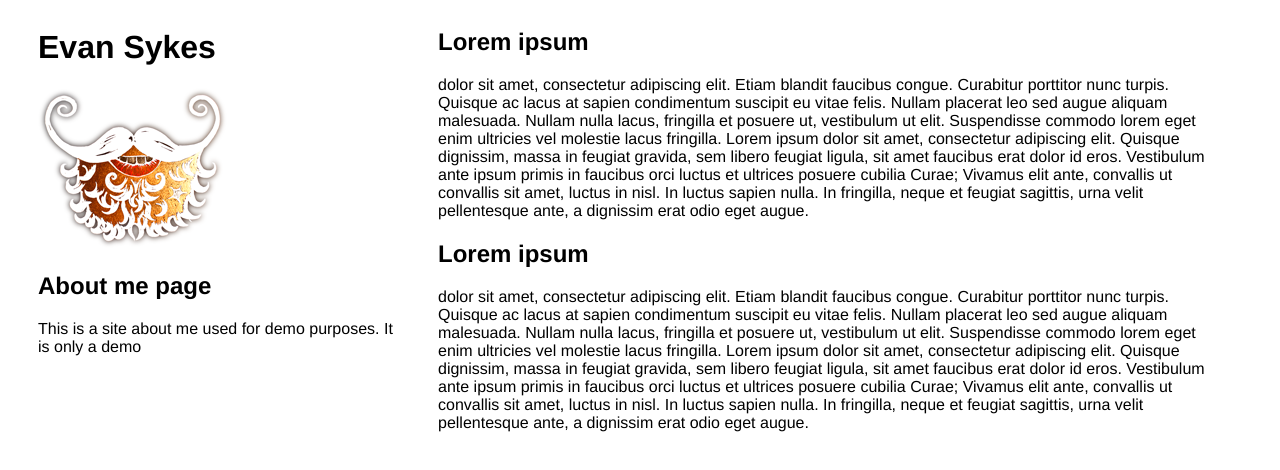
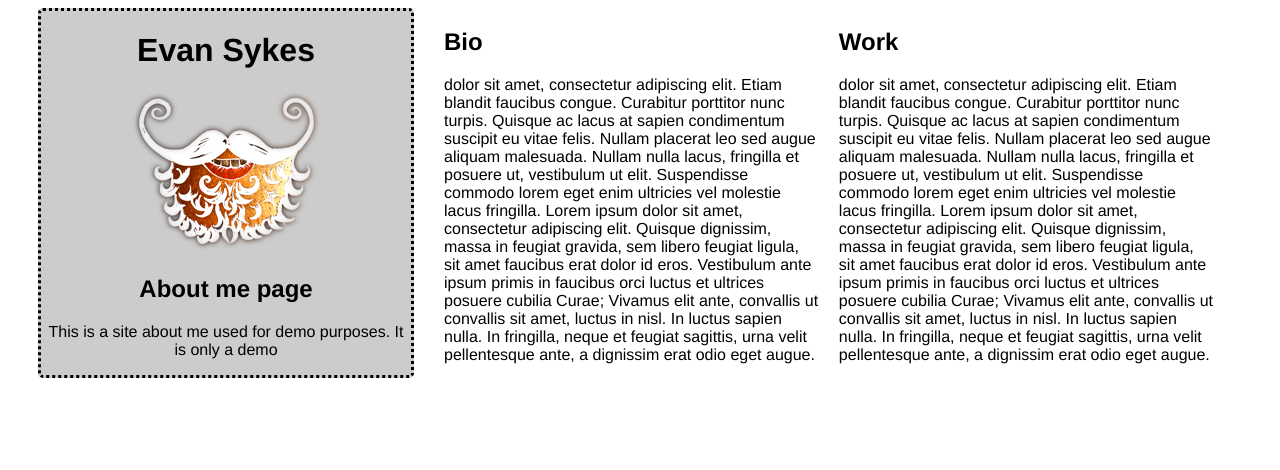
Before and after one commit to dsnunes/About-me-RWD, a plain HTML site: page index.html in a window 1280 px wide. Drawn offline with Linux system fonts and the light colour scheme.

Commit message:
More styling and structure

```diff
--- a/css/styles.css
+++ b/css/styles.css
@@ -1,3 +1,9 @@
 body
-{
-font-family: helvetica, arial, georgia;}
+	{
+	font-family: helvetica, arial, georgia;}
+
+.sidebar
+	{background:#CCCCCC;
+	text-align:center;
+	border-radius:5px;
+	border-style:dotted;}
--- a/index.html
+++ b/index.html
@@ -13,17 +13,24 @@
 
 <body>
 	<div class="container-fluid">
-    	<div class="span4">
+    	<div class="span4 sidebar">
         	<h1>Evan Sykes</h1>
             <img src="img/beardgliter.png">
             	<h2>About me page</h2>
             		<p>This is a site about me used for demo purposes. It is only a demo</p>
         </div>
         <div class="span8">
-        	<h2>Lorem ipsum</h2>
-            <p>dolor sit amet, consectetur adipiscing elit. Etiam blandit faucibus congue. Curabitur porttitor nunc turpis. Quisque ac lacus at sapien condimentum suscipit eu vitae felis. Nullam placerat leo sed augue aliquam malesuada. Nullam nulla lacus, fringilla et posuere ut, vestibulum ut elit. Suspendisse commodo lorem eget enim ultricies vel molestie lacus fringilla. Lorem ipsum dolor sit amet, consectetur adipiscing elit. Quisque dignissim, massa in feugiat gravida, sem libero feugiat ligula, sit amet faucibus erat dolor id eros. Vestibulum ante ipsum primis in faucibus orci luctus et ultrices posuere cubilia Curae; Vivamus elit ante, convallis ut convallis sit amet, luctus in nisl. In luctus sapien nulla. In fringilla, neque et feugiat sagittis, urna velit pellentesque ante, a dignissim erat odio eget augue.</p>
-            <h2>Lorem ipsum</h2>
-            <p>dolor sit amet, consectetur adipiscing elit. Etiam blandit faucibus congue. Curabitur porttitor nunc turpis. Quisque ac lacus at sapien condimentum suscipit eu vitae felis. Nullam placerat leo sed augue aliquam malesuada. Nullam nulla lacus, fringilla et posuere ut, vestibulum ut elit. Suspendisse commodo lorem eget enim ultricies vel molestie lacus fringilla. Lorem ipsum dolor sit amet, consectetur adipiscing elit. Quisque dignissim, massa in feugiat gravida, sem libero feugiat ligula, sit amet faucibus erat dolor id eros. Vestibulum ante ipsum primis in faucibus orci luctus et ultrices posuere cubilia Curae; Vivamus elit ante, convallis ut convallis sit amet, luctus in nisl. In luctus sapien nulla. In fringilla, neque et feugiat sagittis, urna velit pellentesque ante, a dignissim erat odio eget augue.</p>
+        	<div class="row-fluid">
+            	<div class="span6">
+                <h2>Bio</h2>
+                <p>dolor sit amet, consectetur adipiscing elit. Etiam blandit faucibus congue. Curabitur porttitor nunc turpis. Quisque ac lacus at sapien condimentum suscipit eu vitae felis. Nullam placerat leo sed augue aliquam malesuada. Nullam nulla lacus, fringilla et posuere ut, vestibulum ut elit. Suspendisse commodo lorem eget enim ultricies vel molestie lacus fringilla. Lorem ipsum dolor sit amet, consectetur adipiscing elit. Quisque dignissim, massa in feugiat gravida, sem libero feugiat ligula, sit amet faucibus erat dolor id eros. Vestibulum ante ipsum primis in faucibus orci luctus et ultrices posuere cubilia Curae; Vivamus elit ante, convallis ut convallis sit amet, luctus in nisl. In luctus sapien nulla. In fringilla, neque et feugiat sagittis, urna velit pellentesque ante, a dignissim erat odio eget augue.</p>
+                </div>
+            <div class="span6">
+                <h2>Work</h2>
+                <p>dolor sit amet, consectetur adipiscing elit. Etiam blandit faucibus congue. Curabitur porttitor nunc turpis. Quisque ac lacus at sapien condimentum suscipit eu vitae felis. Nullam placerat leo sed augue aliquam malesuada. Nullam nulla lacus, fringilla et posuere ut, vestibulum ut elit. Suspendisse commodo lorem eget enim ultricies vel molestie lacus fringilla. Lorem ipsum dolor sit amet, consectetur adipiscing elit. Quisque dignissim, massa in feugiat gravida, sem libero feugiat ligula, sit amet faucibus erat dolor id eros. Vestibulum ante ipsum primis in faucibus orci luctus et ultrices posuere cubilia Curae; Vivamus elit ante, convallis ut convallis sit amet, luctus in nisl. In luctus sapien nulla. In fringilla, neque et feugiat sagittis, urna velit pellentesque ante, a dignissim erat odio eget augue.</p>
+                </div>
+
+            </div>
         </div>
 
 	</div>
```
